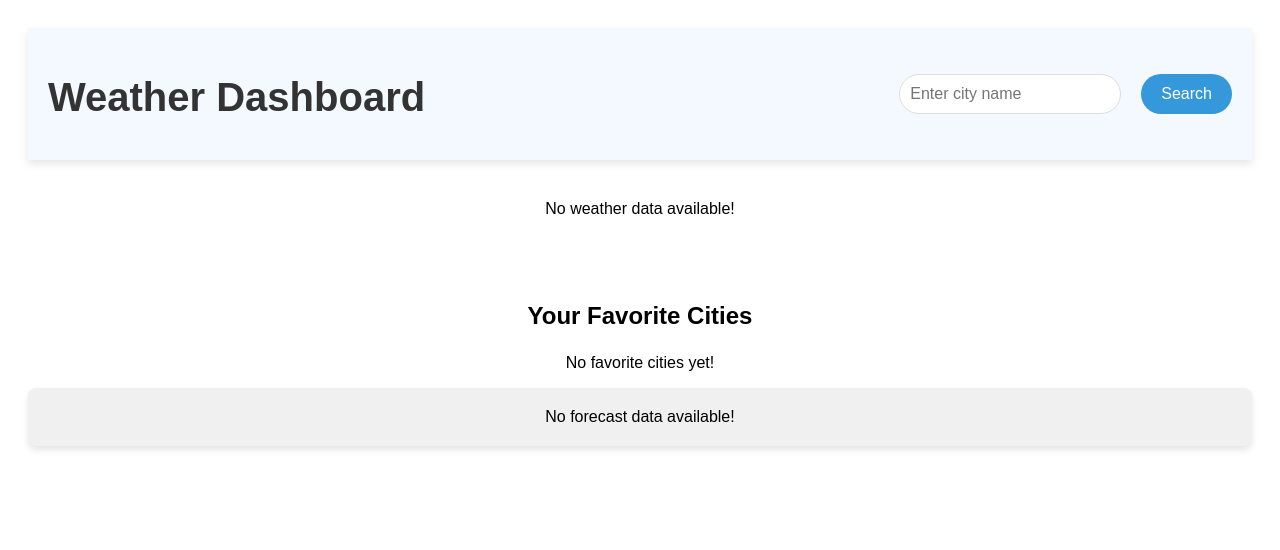
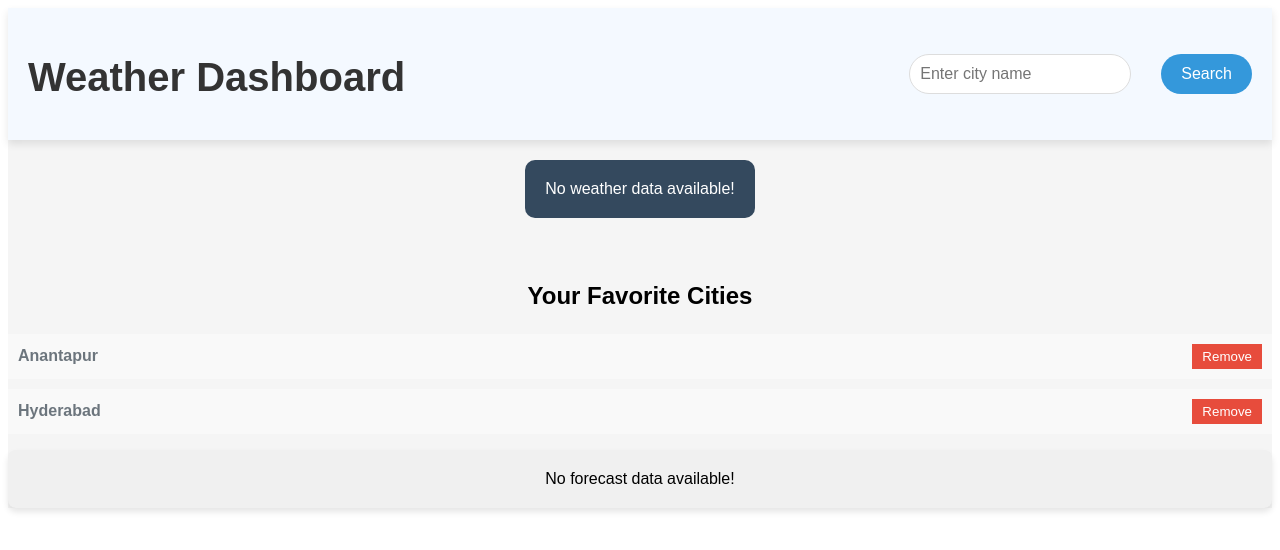
Before and after one commit to sukumar-chennari/weatherDashboard, a React (Vite) app: page / in a window 1280 px wide. Shown: the top 550 px of the page. Built offline with nearby package versions, Linux system fonts and the light colour scheme; data requests are answered from the project's data file.

Commit message:
worked on max functionalities

```diff
--- a/db.json
+++ b/db.json
@@ -1,3 +1,12 @@
 {
-  "favorites": []
+  "favorites": [
+    {
+      "id": "4122",
+      "name": "Anantapur"
+    },
+    {
+      "id": "f37b",
+      "name": "Hyderabad"
+    }
+  ]
 }
--- a/src/App.jsx
+++ b/src/App.jsx
@@ -1,67 +1,109 @@
-import React, { useState } from "react";
-import axios from "axios";
+import React, { useState, useEffect } from "react";
 import Header from "./components/Header";
 import WeatherDisplay from "./components/WeatherDisplay";
 import Favorites from "./components/Favorites";
 import Forecast from "./components/Forecast";
-import "../src/styles/App.css";
+import "./styles/App.css";
 import { ToastContainer, toast } from "react-toastify";
 import "react-toastify/dist/ReactToastify.css";
+import axios from "axios";
 
 const App = () => {
   const [weather, setWeather] = useState(null);
-  const [forecast, setForecast] = useState([]);
+  const [forecast, setForecast] = useState(null);
   const [favorites, setFavorites] = useState([]);
+  const [bgClass, setBgClass] = useState("");
 
   const fetchWeather = async (city) => {
     const apiKey = "3fbfee0add6f67c23b4e7b25fd590df6";
     const weatherUrl = `https://api.openweathermap.org/data/2.5/weather?q=${city}&units=metric&appid=${apiKey}`;
+    const forecastUrl = `https://api.openweathermap.org/data/2.5/forecast?q=${city}&units=metric&appid=${apiKey}`;
 
     try {
       const weatherResponse = await axios.get(weatherUrl);
-
-      setWeather({
-        temp: weatherResponse.data.main.temp,
-        city: weatherResponse.data.name,
-        country: weatherResponse.data.sys.country,
-        description: weatherResponse.data.weather[0].description,
-        time: new Date().toLocaleTimeString(),
-      });
-
-      const forecastUrl = `https://api.openweathermap.org/data/2.5/forecast?q=${city}&units=metric&appid=${apiKey}`;
       const forecastResponse = await axios.get(forecastUrl);
 
-      const fiveDayForecast = forecastResponse.data.list.filter((entry, index) => {
-        return index % 8 === 0;
-      });
+      if (weatherResponse.status === 200) {
+        const weatherData = weatherResponse.data;
 
-      setForecast(fiveDayForecast);
+        setWeather({
+          temp: weatherData.main.temp,
+          city: weatherData.name,
+          country: weatherData.sys.country,
+          description: weatherData.weather[0].description,
+          time: new Date().toLocaleTimeString(),
+        });
 
+        // Set background class based on temperature
+        if (weatherData.main.temp < 0) setBgClass("cold-bg");
+        else if (weatherData.main.temp < 20) setBgClass("mild-bg");
+        else setBgClass("hot-bg");
+      }
+
+      if (forecastResponse.status === 200) {
+        const forecastData = forecastResponse.data.list;
+
+        // Filter data to include only one entry per day (noon forecast)
+        const filteredForecast = forecastData.filter((item) =>
+          item.dt_txt.includes("12:00:00") // Using noon forecast data
+        );
+
+        setForecast(filteredForecast.map((item) => ({
+          main: item.main,
+          dt_txt: item.dt_txt,
+          weather: item.weather,
+        })));
+      }
     } catch (error) {
-      console.error("Error fetching weather:", error);
+      console.error("Error fetching weather data:", error);
+      toast.error("Failed to fetch weather data!");
     }
   };
 
-  const addFavorite = (city) => {
+  const fetchFavorites = async () => {
+    try {
+      const response = await axios.get("http://localhost:5000/favorites");
+      if (response.status === 200) {
+        setFavorites(response.data.map((item) => item.name));
+      }
+    } catch (error) {
+      console.error("Error fetching favorites:", error);
+    }
+  };
+
+  const addFavorite = async (city) => {
     if (!favorites.includes(city)) {
       setFavorites([...favorites, city]);
       toast.success(`${city} added to favorites!`);
+      await axios.post("http://localhost:5000/favorites", { name: city });
     } else {
       toast.error(`${city} is already in your favorites!`);
     }
   };
 
-  const removeFavorite = (city) => {
+  const removeFavorite = async (city) => {
     setFavorites(favorites.filter((fav) => fav !== city));
     toast.success(`${city} removed from favorites!`);
+    const favorite = await axios.get(`http://localhost:5000/favorites?name=${city}`);
+    if (favorite.data.length) {
+      await axios.delete(`http://localhost:5000/favorites/${favorite.data[0].id}`);
+    }
   };
 
+  useEffect(() => {
+    fetchFavorites();
+  }, []);
+
   return (
-    <div className="app-container">
+    <div className={`app-container `}>
       <Header onSearch={fetchWeather} />
       <WeatherDisplay weather={weather} onAddFavorite={addFavorite} />
-      <Favorites favorites={favorites} onRemove={removeFavorite} />
-      <Forecast forecast={forecast} weather={weather} />
+      <Favorites
+        favorites={favorites}
+        onRemove={removeFavorite}
+        onClick={fetchWeather}
+      />
+      <Forecast forecast={forecast} />
       <ToastContainer />
     </div>
   );
--- a/src/components/Favorites.jsx
+++ b/src/components/Favorites.jsx
@@ -1,7 +1,7 @@
 import React from "react";
 import "../styles/Favorites.css";
 
-const Favorites = ({ favorites, onRemove }) => {
+const Favorites = ({ favorites, onRemove, onClick }) => {
   return (
     <div className="favorites">
       <h3>Your Favorite Cities</h3>
@@ -11,7 +11,9 @@ const Favorites = ({ favorites, onRemove }) => {
         <ul>
           {favorites.map((city, index) => (
             <li key={index}>
-              {city}
+              <span onClick={() => onClick(city)} className="favorite-city">
+                {city}
+              </span>
               <button onClick={() => onRemove(city)}>Remove</button>
             </li>
           ))}
--- a/src/components/Forecast.jsx
+++ b/src/components/Forecast.jsx
@@ -16,13 +16,24 @@ const Forecast = ({ forecast }) => {
 
   return (
     <div className="forecast-container">
-      {forecast.map((day, index) => (
-        <div key={index} className={`forecast-day ${getBackgroundClass(day.main.temp)}`}>
-          <p>{new Date(day.dt_txt).toLocaleDateString()}</p>
-          <p>Temp: {day.main.temp}°C</p>
-          <p>{day.weather[0].description}</p>
-        </div>
-      ))}
+      {forecast.map((day, index) => {
+        // Check if the required properties exist before rendering
+        if (!day.main || !day.main.temp || !day.weather || !day.weather[0]) {
+          return (
+            <div key={index} className="forecast-day error">
+              <p>Invalid data</p>
+            </div>
+          );
+        }
+
+        return (
+          <div key={index} className={`forecast-day ${getBackgroundClass(day.main.temp)}`}>
+            <p>{new Date(day.dt_txt).toLocaleDateString()}</p>
+            <p>Temp: {day.main.temp}°C</p>
+            <p>{day.weather[0].description}</p>
+          </div>
+        );
+      })}
     </div>
   );
 };
--- a/src/styles/App.css
+++ b/src/styles/App.css
@@ -1,10 +1,10 @@
 .app-container {
   text-align: center;
-  padding: 20px;
   font-family: Arial, sans-serif;
   display: flex;
   flex-direction: column;
   justify-content: center;
+  background-color: whitesmoke;
 }
 
 h1 {
--- a/src/styles/Favorites.css
+++ b/src/styles/Favorites.css
@@ -31,3 +31,21 @@
 .favorites button:hover {
   background-color: #c0392b;
 }
+
+.favorite-city {
+  cursor: pointer;
+  color:  #6c757d;
+  font-weight: bold;
+  transition: color 0.3s ease, text-decoration 0.3s ease;
+}
+
+.favorite-city:hover {
+  color:  #495057;
+  text-decoration: none;
+}
+
+
+button {
+  margin-left: 10px;
+  cursor: pointer;
+}
--- a/src/styles/WeatherDisplay.css
+++ b/src/styles/WeatherDisplay.css
@@ -1,9 +1,23 @@
 .weather-display {
-    margin-top: 20px;
+  margin: 20px auto;
+  padding: 20px;
+  max-width: 400px;
+  text-align: center;
+  border-radius: 10px;
+  color: white;
+  background-color: #34495e; /* Fallback for unsupported browsers */
+  transition: transform 0.3s ease;
+}
+
+/*  */
+
+.weather-display:hover {
+  transform: scale(1.05);
 }
 
 .weather-display h2 {
   font-size: 2rem;
+  margin-bottom: 10px;
 }
 
 .weather-display h3 {
@@ -13,6 +27,7 @@
 
 .weather-display p {
   font-size: 1rem;
+  margin: 5px 0;
 }
 
 .weather-display button {
@@ -20,18 +35,13 @@
   background-color: #2ecc71;
   color: white;
   border: none;
+  border-radius: 5px;
   cursor: pointer;
+  transition: background-color 0.3s ease;
 }
 
 .weather-display button:hover {
   background-color: #27ae60;
-  }
-
-  .weather-display {
-    padding: 20px;
-    text-align: center;
-    border-radius: 10px;
-    margin: 20px;
 }
 
 .cold-bg {
```
Lines whose indentation alone changed are shown as unchanged.
